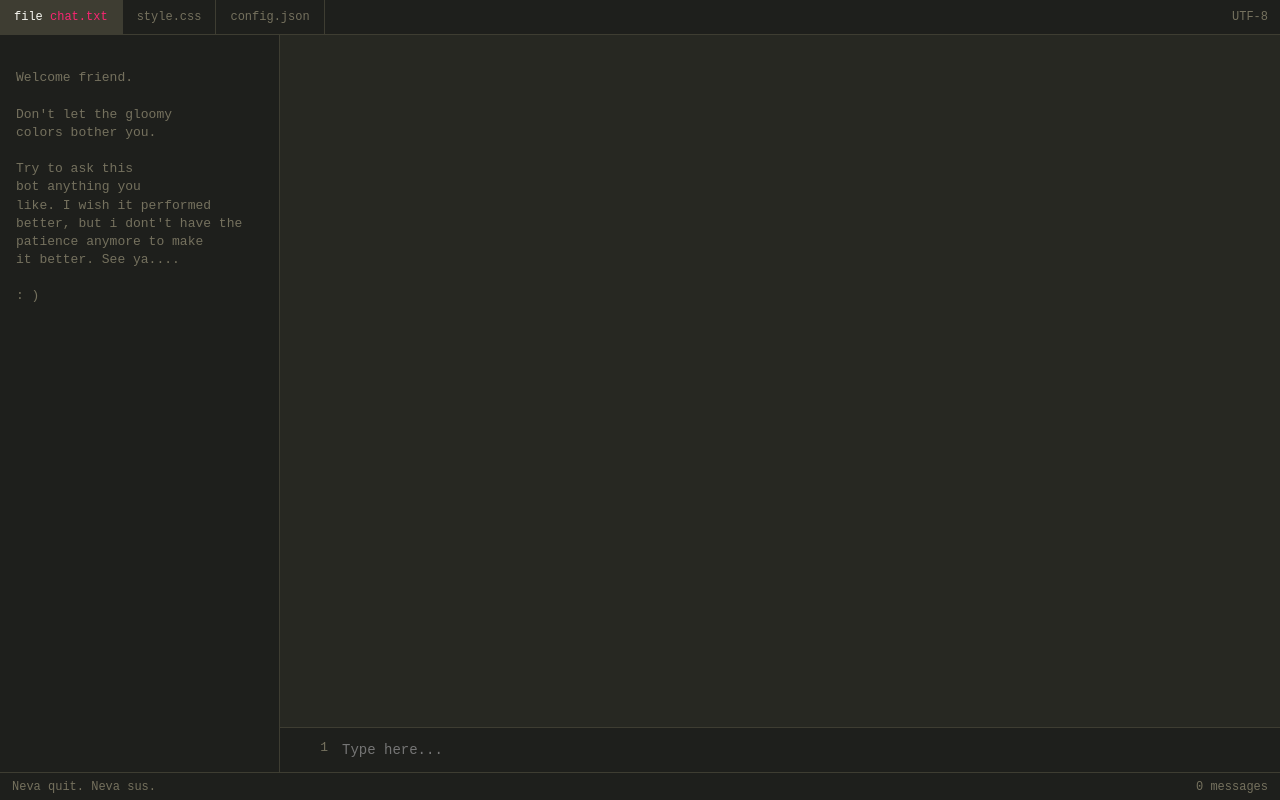
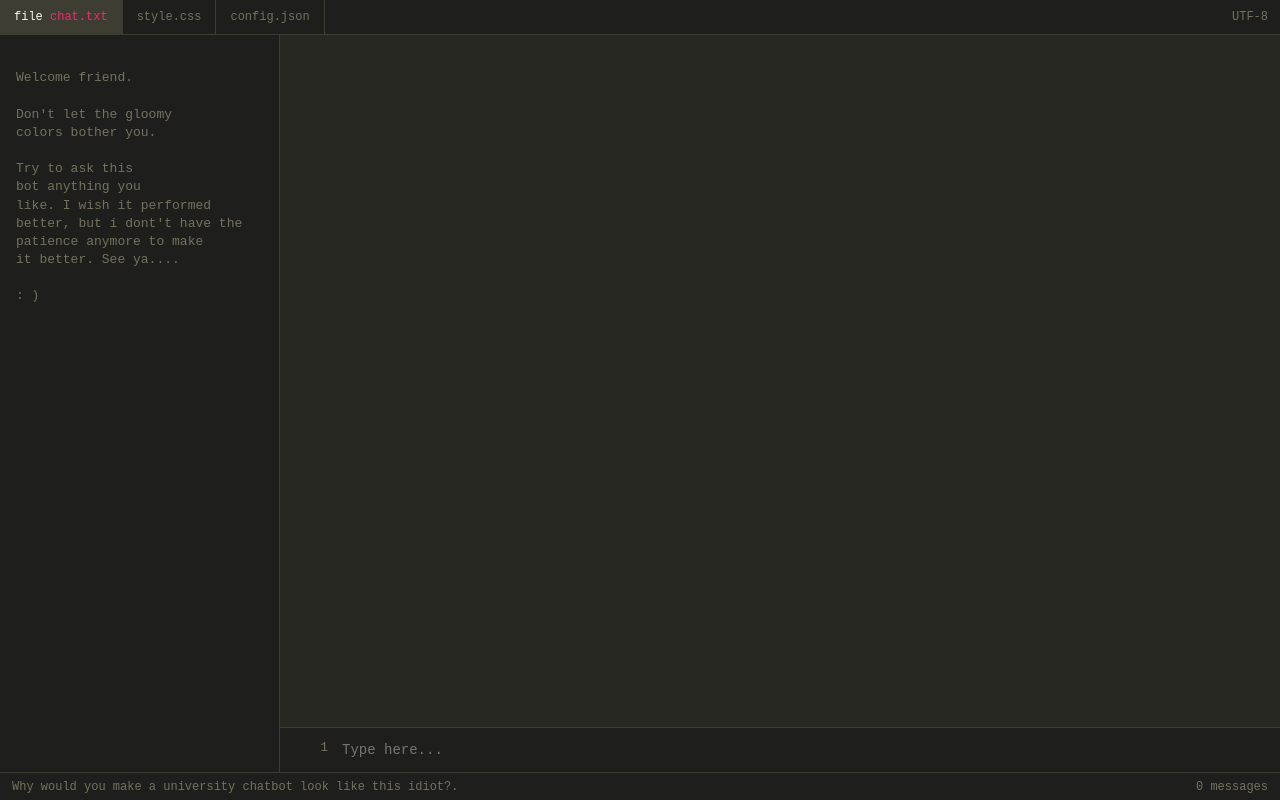
Before and after one commit to infi9itea/Probaho, a plain HTML site: page index.html in a window 1280 px wide. Drawn offline with nearby package versions, Linux system fonts and the light colour scheme; a web font is replaced by a local one.

Commit message:
Update footer text in index.html

```diff
--- a/index.html
+++ b/index.html
@@ -56,7 +56,7 @@ it better. See ya....
 </div>
 
 <footer id="statusbar">
-  <span id="status-left">Neva quit. Neva sus.</span>
+  <span id="status-left">Why would you make a university chatbot look like this idiot?.</span>
   <span id="status-right">0 messages</span>
 </footer>
 
```
